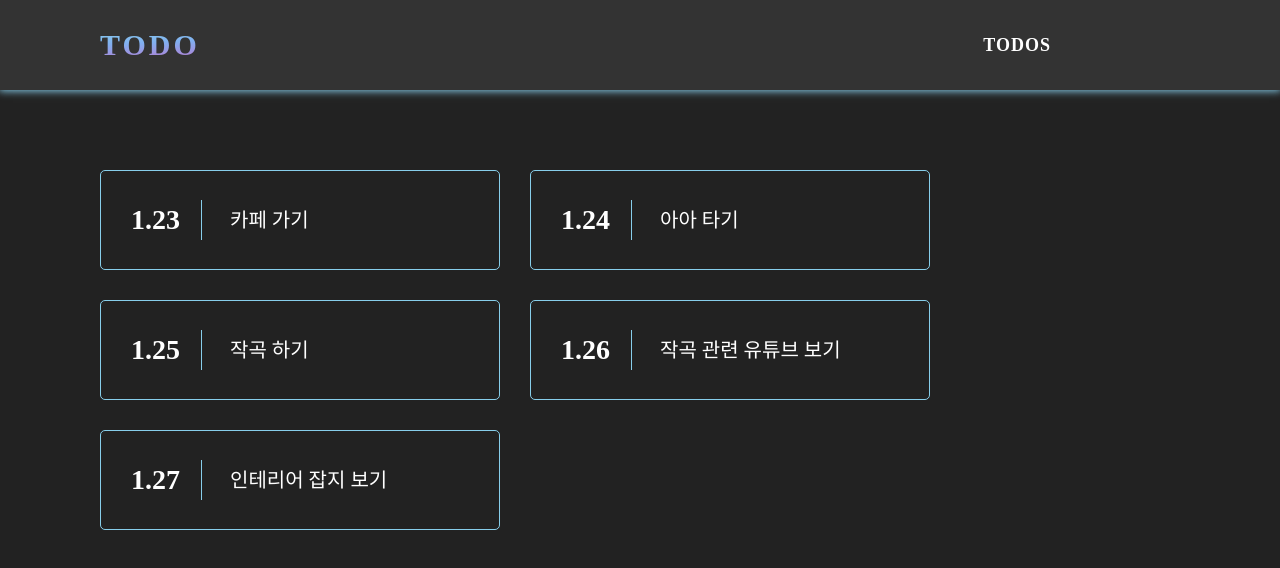
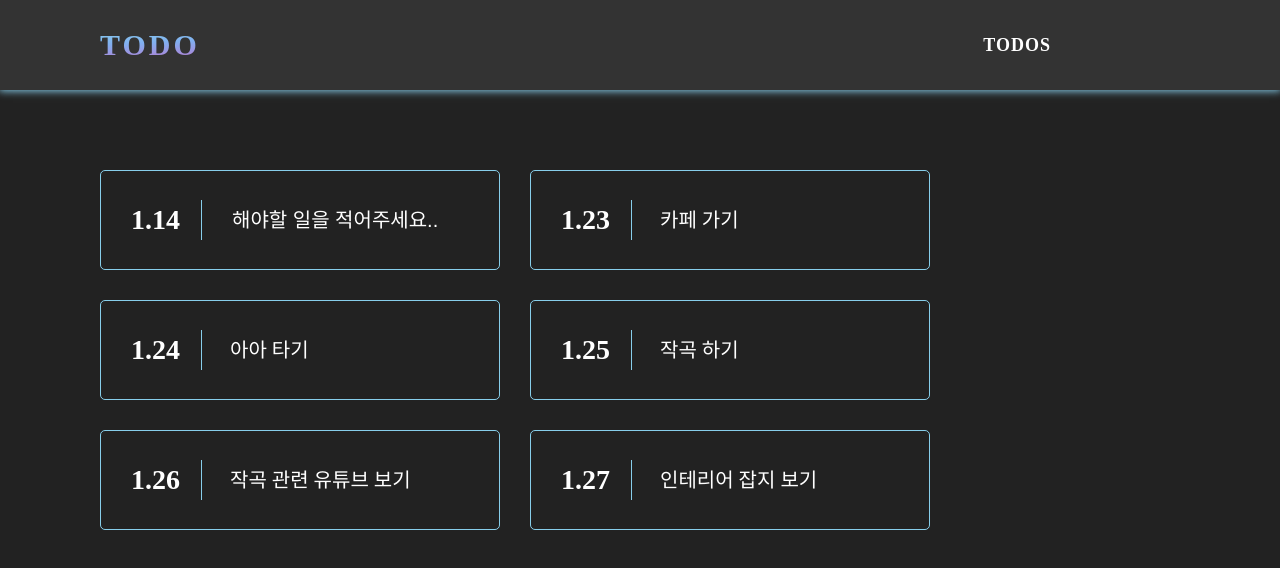
Before and after one commit to kisn3089/wanted-todo-react-query, a React (Create React App) app in the folder client/: page /todos in a window 1280 px wide. Shown: the top 568 px of the page. Built offline with nearby package versions, Linux system fonts and the light colour scheme; no server answers; sample sign-in values are in the browser's storage.

Commit message:
[Feat]투두 만드는 UI 완성

```diff
--- a/client/src/components/TodoItem/TodoItem.tsx
+++ b/client/src/components/TodoItem/TodoItem.tsx
@@ -1,18 +1,42 @@
 import React from 'react';
-import { DateText, TitleText, TodoItemContainer } from './styles';
+import { DateText, TitleText, TodoInput, TodoItemContainer } from './styles';
 
+const week = ['일', '월', '화', '수', '목', '금', '토'];
 interface ITodoItem {
-  id: string;
-  date: string;
-  title: string;
-  todoClick: (e: React.MouseEvent) => void;
+  isEdit?: boolean;
+  id?: string;
+  date?: string;
+  title?: string;
+  todoClick?: (e: React.MouseEvent) => void;
 }
 
-export const TodoItem = ({ id, date, title, todoClick }: ITodoItem) => {
+const TodoItem = ({ isEdit, id, date, title, todoClick }: ITodoItem) => {
+  // const day = week[new Date().getDay()];
+  const month = new Date().getMonth() + 1;
+  const today = new Date().getDate();
+
+  console.log(month, today);
+
   return (
-    <TodoItemContainer id={id} onClick={todoClick}>
-      <DateText>{date}</DateText>
-      <TitleText>{title}</TitleText>
-    </TodoItemContainer>
+    <>
+      {isEdit ? (
+        <TodoItemContainer
+          id={id}
+          // onClick={todoClick}
+        >
+          <DateText>{`${month}.${today}`}</DateText>
+          {/* <DateText>{day}</DateText> */}
+          <TodoInput type="text" placeholder="해야할 일을 적어주세요.." />
+          {/* <TitleText>할일을 입력해주세요.</TitleText> */}
+        </TodoItemContainer>
+      ) : (
+        <TodoItemContainer id={id} onClick={todoClick}>
+          <DateText>{date}</DateText>
+          <TitleText>{title}</TitleText>
+        </TodoItemContainer>
+      )}
+    </>
   );
 };
+
+export default React.memo(TodoItem);
--- a/client/src/components/TodoItem/styles.ts
+++ b/client/src/components/TodoItem/styles.ts
@@ -50,3 +50,30 @@ export const TitleText = styled.span`
   font-size: 20px;
   font-weight: 500;
 `;
+
+export const TodoInput = styled.input`
+  border-radius: 10px;
+  margin-left: 50px;
+  font-size: 20px;
+  font-weight: 500;
+  background-color: transparent;
+  border: none;
+  color: #fff;
+  &:focus {
+    outline: none;
+  }
+  transition: background-color 5000s ease-in-out 0s;
+  -webkit-text-fill-color: #fff;
+  /* &::placeholder {
+    font-size: 20px;
+    font-weight: 400;
+    color: red;
+  } */
+  &::placeholder,
+  &::-webkit-input-placeholder {
+    color: red;
+  }
+  &:-ms-input-placeholder {
+    color: red;
+  }
+`;
--- a/client/src/components/molcules/LabelInput/styles.ts
+++ b/client/src/components/molcules/LabelInput/styles.ts
@@ -1,4 +1,4 @@
-import styled from "styled-components";
+import styled from 'styled-components';
 
 export const InputContainer = styled.div`
   margin-bottom: 35px;
@@ -13,7 +13,6 @@ export const Input = styled.input<{
   width: 100%;
   height: 100%;
   border-radius: 10px;
-  outline: none;
   padding: 0 10px;
   margin: 0;
   font-size: 18px;
@@ -22,7 +21,7 @@ export const Input = styled.input<{
   transition: 0.3s ease-in-out;
   color: #fff;
   border: ${(props) =>
-    props.isFocus ? "1.5px solid #CD2640" : "1.5px solid skyblue"};
+    props.isFocus ? '1.5px solid #CD2640' : '1.5px solid skyblue'};
   &:focus {
     outline: none;
   }
@@ -34,13 +33,13 @@ export const Label = styled.label<{
   isValue: boolean;
 }>`
   pointer-events: none;
-  color: ${(props) => (props.isValue ? "skyblue" : "#999")};
-  font-size: ${(props) => (props.isValue ? "16px" : "20px")};
+  color: ${(props) => (props.isValue ? 'skyblue' : '#999')};
+  font-size: ${(props) => (props.isValue ? '16px' : '20px')};
   font-weight: 500;
   transition: 0.3s ease-in-out;
   position: absolute;
   transform: ${(props) =>
     props.isValue
-      ? "translate3d(3px, -20px, 0)"
-      : "translate3d(10px, 15px, 0)"};
+      ? 'translate3d(3px, -20px, 0)'
+      : 'translate3d(10px, 15px, 0)'};
 `;
--- a/client/src/hooks/useLogin.ts
+++ b/client/src/hooks/useLogin.ts
@@ -2,7 +2,7 @@ import { AxiosError, AxiosResponse } from 'axios';
 import React, { useCallback, useContext, useEffect, useState } from 'react';
 import { useMutation } from 'react-query';
 import { useNavigate } from 'react-router-dom';
-import { doLogin } from '../lib/api/doLogin';
+import { doLoginAPI } from '../lib/api/doLogin';
 import { EErrorCode } from '../lib/util/EErrorCode';
 import AuthContext from '../store/AuthContext';
 
@@ -13,11 +13,7 @@ export const useLogin = () => {
   const navigator = useNavigate();
   const userCtx = useContext(AuthContext);
 
-  useEffect(() => {
-    console.log(userCtx.user);
-  }, [userCtx.user]);
-
-  const { mutate } = useMutation(doLogin, {
+  const { mutate } = useMutation(doLoginAPI, {
     onSuccess: (data: AxiosResponse) => {
       userCtx.loginClick({ email: inputValue.email, token: data.data.token });
       localStorage.setItem('email', inputValue.email);
--- a/client/src/hooks/useSignUp.ts
+++ b/client/src/hooks/useSignUp.ts
@@ -1,8 +1,8 @@
-import { AxiosError, AxiosResponse } from 'axios';
+import { AxiosError } from 'axios';
 import React, { useCallback, useState } from 'react';
 import { useMutation } from 'react-query';
 import { useNavigate } from 'react-router-dom';
-import { createUser } from '../lib/api/createUser';
+import { createUserAPI } from '../lib/api/createUser';
 import { EErrorCode } from '../lib/util/EErrorCode';
 
 export const useSignUp = () => {
@@ -15,7 +15,7 @@ export const useSignUp = () => {
   const [errorMessage, setErrorMessage] = useState(
     '비밀번호를 6자 이상 입력해주세요.'
   );
-  const { mutate } = useMutation(createUser, {
+  const { mutate } = useMutation(createUserAPI, {
     onSuccess: (data) => {
       console.log(data);
       navigator('/todos');
--- a/client/src/hooks/useTodo.ts
+++ b/client/src/hooks/useTodo.ts
@@ -1,6 +1,21 @@
-import React, { useCallback } from 'react';
+import React, { useCallback, useContext } from 'react';
+import { useMutation, useQuery } from 'react-query';
+import { createTodoApi } from '../lib/api/createTodo';
+import { getTodosAPI } from '../lib/api/getTodos';
+import AuthContext from '../store/AuthContext';
 
 export const useTodo = () => {
+  const { user } = useContext(AuthContext);
+  //
+  const { data } = useQuery('todos', () => getTodosAPI(user.token), {
+    onSuccess: (data) => console.log(data),
+  });
+
+  //   const {mutate} = useMutation(createTodoApi, {
+  //     onSuccess: (data) => console.log(data)
+
+  //   })
+
   const todoClick = useCallback((e: React.MouseEvent) => {
     const { id } = e.target as HTMLInputElement;
     console.log(id);
--- /dev/null
+++ b/client/src/lib/api/createTodo.ts
@@ -0,0 +1,10 @@
+import { customAxios } from '../util/customAxios';
+
+export const createTodoApi = async (
+  content: { title: string; content: string },
+  token: string
+) => {
+  return await customAxios.post(`/todos`, content, {
+    headers: { Authorization: token },
+  });
+};
--- a/client/src/lib/api/createUser.ts
+++ b/client/src/lib/api/createUser.ts
@@ -1,5 +1,8 @@
-import { customAxios } from "../util/customAxios";
+import { customAxios } from '../util/customAxios';
 
-export const createUser = async (data: { email: string; password: string }) => {
+export const createUserAPI = async (data: {
+  email: string;
+  password: string;
+}) => {
   return await customAxios.post(`/users/create`, data);
 };
--- a/client/src/lib/api/doLogin.ts
+++ b/client/src/lib/api/doLogin.ts
@@ -1,5 +1,5 @@
-import { customAxios } from "../util/customAxios";
+import { customAxios } from '../util/customAxios';
 
-export const doLogin = async (data: { email: string; password: string }) => {
+export const doLoginAPI = async (data: { email: string; password: string }) => {
   return await customAxios.post(`/users/login`, data);
 };
--- a/client/src/lib/api/getTodos.ts
+++ b/client/src/lib/api/getTodos.ts
@@ -1,5 +1,5 @@
-import { customAxios } from "../util/customAxios";
+import { customAxios } from '../util/customAxios';
 
-export const getTodos = async () => {
-  return await customAxios.get(`/todos`).then((res) => console.log(res));
+export const getTodosAPI = async (token: string) => {
+  return await customAxios.get(`/todos`, { headers: { Authorization: token } });
 };
--- a/client/src/pages/TodoPage.tsx
+++ b/client/src/pages/TodoPage.tsx
@@ -1,6 +1,6 @@
 import React from 'react';
 import styled from 'styled-components';
-import { TodoItem } from '../components/TodoItem/TodoItem';
+import TodoItem from '../components/TodoItem/TodoItem';
 import { useTodo } from '../hooks/useTodo';
 import { CenterContainer } from '../styles/GlobalStyle';
 
@@ -26,6 +26,7 @@ export const TodoPage = () => {
   return (
     <CenterContainer>
       <TodoContainer>
+        <TodoItem id={String(999)} isEdit={true} todoClick={todoClick} />
         {dummy.map((todo, i: number) => {
           return (
             <TodoItem
@@ -33,7 +34,7 @@ export const TodoPage = () => {
               id={String(i)}
               date={todo.date}
               title={todo.title}
-              todoClick={todoClick}
+              // todoClick={todoClick}
             />
           );
         })}
```
Also changed, not shown: client/src/styles/GlobalStyle.ts (+4 -12 lines).
